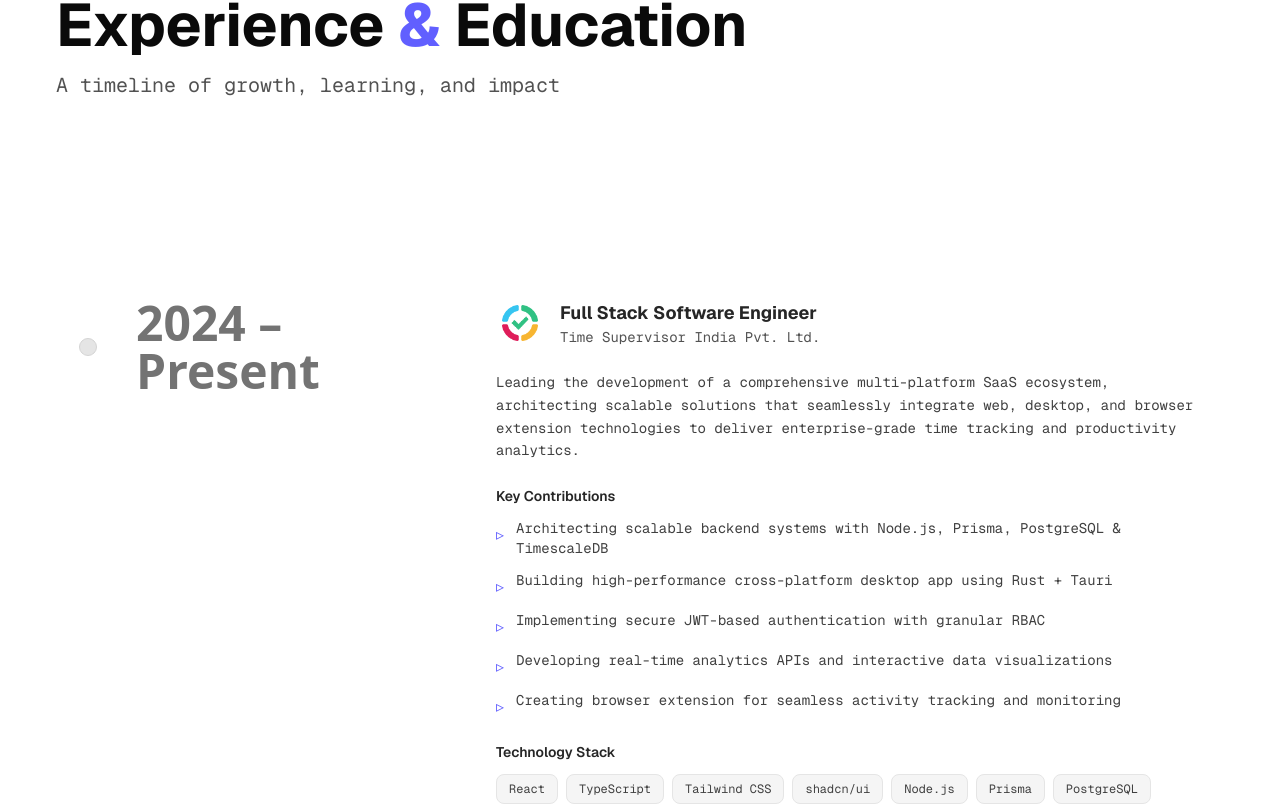
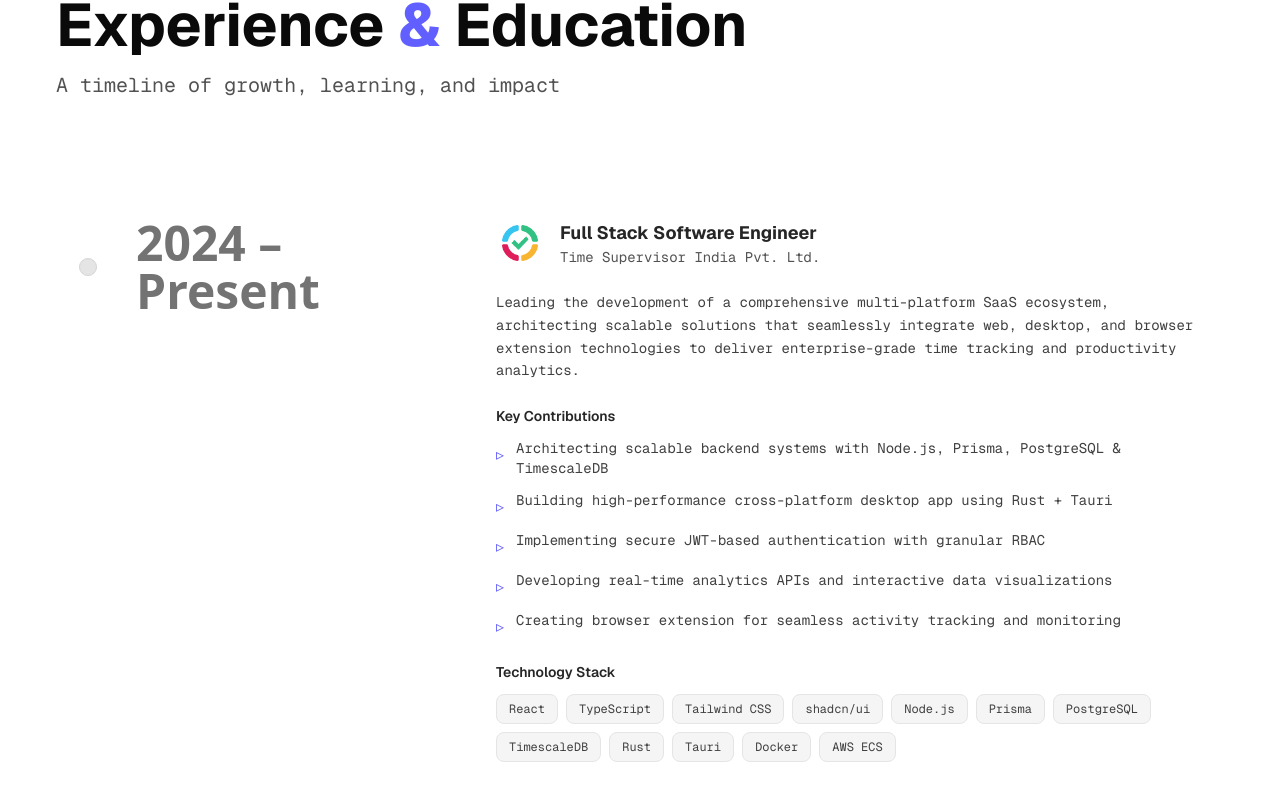
Before and after one commit to pranavgaikwadcodes/portfolio, a Next.js app: page / in a window 1280 px wide. Shown: the part 885-1695 px from the top of the page. Built offline with nearby package versions, Linux system fonts and the light colour scheme.

Commit message:
Update timeline.tsx

```diff
--- a/components/ui/timeline.tsx
+++ b/components/ui/timeline.tsx
@@ -41,7 +41,7 @@ export const Timeline = ({ data }: { data: TimelineEntry[] }) => {
         {data.map((item, index) => (
           <div
             key={index}
-            className="flex justify-start pt-10 md:pt-40 md:gap-10"
+            className="flex justify-start pt-10 md:pt-20 md:gap-10"
           >
             <div className="sticky flex flex-col md:flex-row z-40 items-center top-40 self-start max-w-xs lg:max-w-sm md:w-full">
               <div className="h-10 absolute left-3 md:left-3 w-10 rounded-full bg-white dark:bg-black flex items-center justify-center">
```
